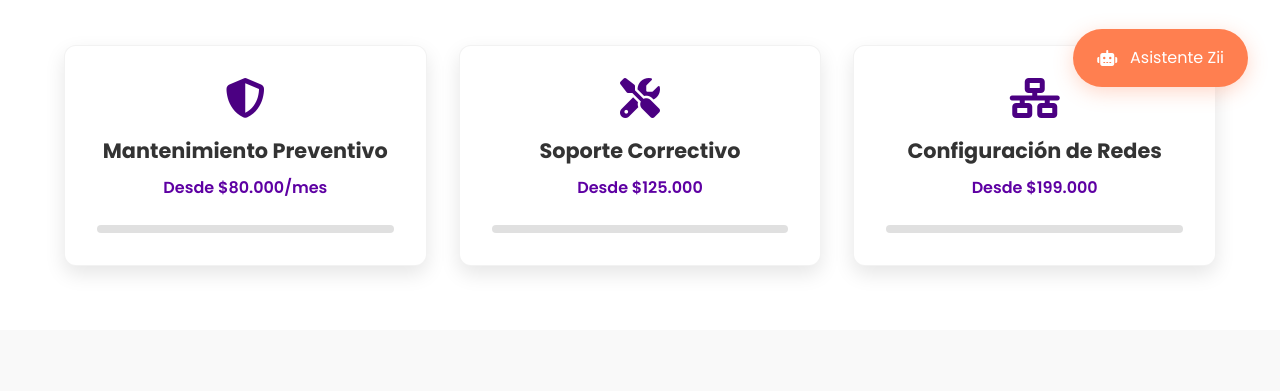
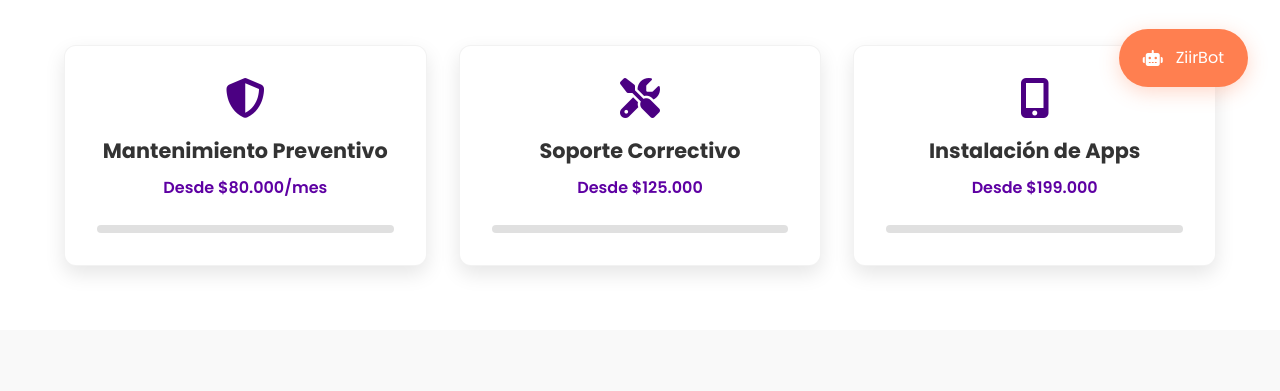
Before and after one commit to Ziirjake/Ziirtech, a plain HTML site: page index.html in a window 1280 px wide. Shown: the part 681-1072 px from the top of the page. Drawn offline with Linux system fonts and the light colour scheme.

Commit message:
Update index.html

```diff
--- a/index.html
+++ b/index.html
@@ -53,9 +53,9 @@
                 <p>Desde $125.000</p>
                 <div class="progress-bar" data-progress="65"></div>
             </div>
-            <div class="service-card" onclick="openModal('redes')">
-                <i class="fas fa-network-wired"></i>
-                <h3>Configuración de Redes</h3>
+            <div class="service-card" onclick="openModal('apps')">
+                <i class="fas fa-mobile-alt"></i>
+                <h3>Instalación de Apps</h3>
                 <p>Desde $199.000</p>
                 <div class="progress-bar" data-progress="90"></div>
             </div>
@@ -88,7 +88,7 @@
             </div>
         </div>
         <div class="chatbot-trigger" onclick="openChat()">
-            <i class="fas fa-robot"></i> Asistente Zii
+            <i class="fas fa-robot"></i>ZiirBot
         </div>
     </footer>
 
@@ -115,7 +115,7 @@
             <button onclick="closeChat()"><i class="fas fa-times"></i></button>
         </div>
         <div class="chatbot-messages" id="chat-messages">
-            <div class="bot-message">¡Hola! Soy Zii, ¿en qué puedo ayudarte hoy?</div>
+            <div class="bot-message">¡Hola! Soy Ziir, ¿en qué puedo ayudarte hoy?</div>
         </div>
         <div class="chatbot-input">
             <input type="text" id="user-input" placeholder="Escribe tu pregunta...">
```
